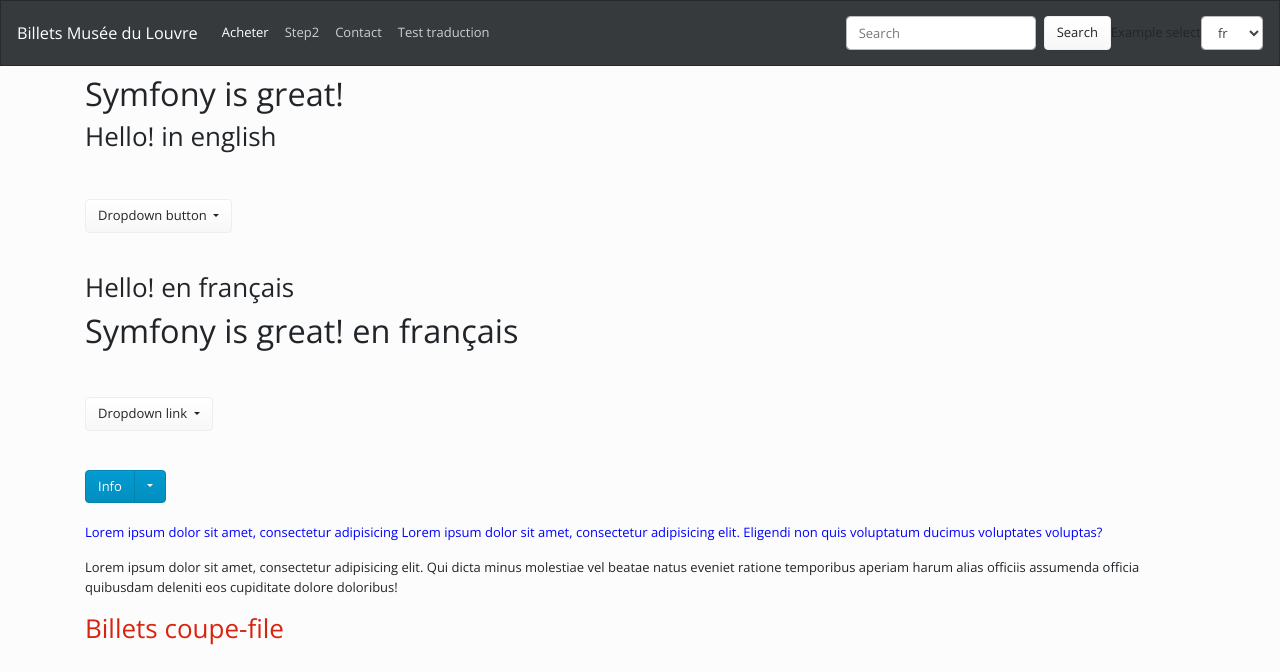
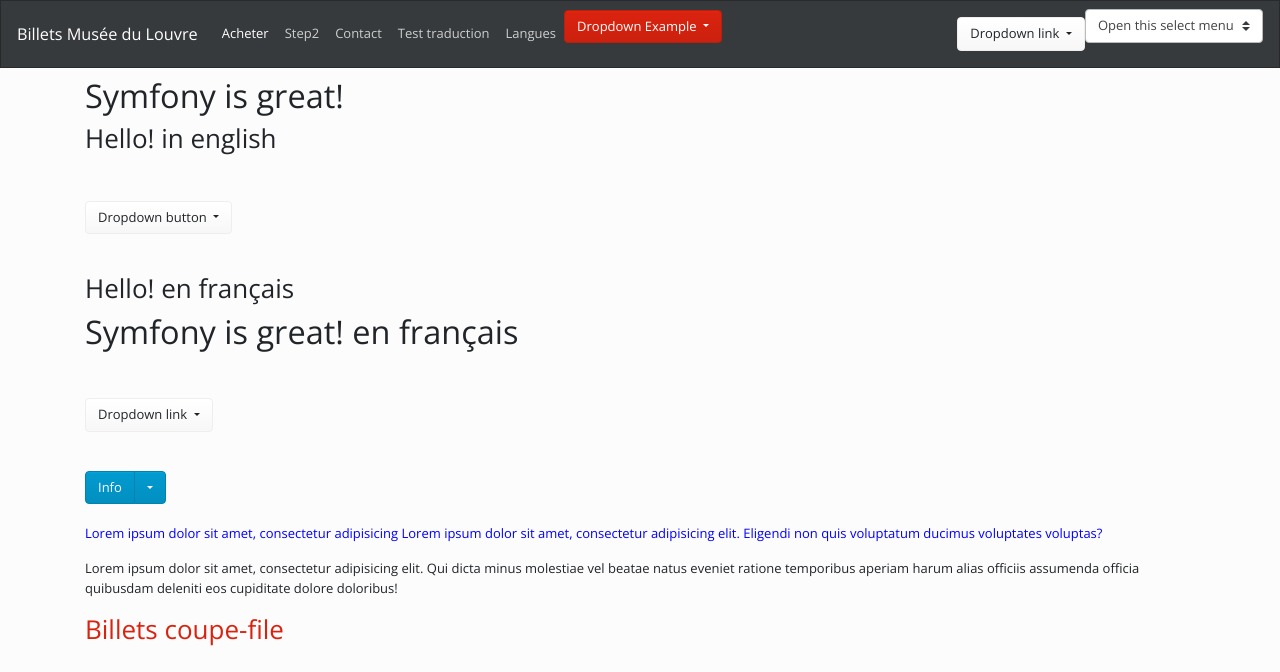
Before and after one commit to olpok/p4, a Symfony app: template templates/advert/home.html.twig in a window 1280 px wide. Shown: the top 672 px of the page. Run offline with Twig, Linux system fonts and the light colour scheme; the template is opened without the code that fills it, so the values that code supplies are empty; some libraries are stand-ins or nearby versions.

Commit message:
Experimenting with navbar

```diff
--- a/templates/base.html.twig
+++ b/templates/base.html.twig
@@ -3,14 +3,21 @@
     <head>
         <meta charset="UTF-8">
         <title>{% block title %}Billets Musée du Louvre{% endblock %}</title>
+        {% block stylesheets %}
+        <link rel="stylesheet"
+        href="https://bootswatch.com/4/simplex/bootstrap.min.css">
+        <link rel="stylesheet"
+        href="https://bootswatch.com/4/simplex/_bootswatch.scss">
+        <link rel="stylesheet"
+        href="https://bootswatch.com/4/simplex/_variables.scss">
 
         <link rel="stylesheet"
-        href="https://bootswatch.com/4/simplex/bootstrap.min.css">
+        href="css/style.css">
         <script
         src="https://code.jquery.com/jquery-3.4.1.min.js"
         integrity="sha256-CSXorXvZcTkaix6Yvo6HppcZGetbYMGWSFlBw8HfCJo="
         crossorigin="anonymous"></script>
-        {% block stylesheets %}{% endblock %}
+        {% endblock %}
     </head>
     <body>
         <nav class="navbar navbar-expand-lg navbar-dark bg-dark">
@@ -33,7 +40,59 @@
                     <li class="nav-item">
                         <a class="nav-link" href="{{ path ('traduction') }}">Test traduction</a>
                     </li>
+                    <li class="nav-item">
+                        <a class="nav-link" href="{{ path ('traduction') }}">Langues</a>
+                    </li>
+                    <li class="dropdown">
+                        <button class="btn btn-primary dropdown-toggle" type="button"
+                        data-toggle="dropdown">Dropdown Example
+                        <span class="caret"></span></button>
+                        <ul class="dropdown-menu">
+                            <li><a  class="dropdown-item" href="en">en</a></li>
+                            <li><a  class="dropdown-item" href="fr">fr</a></li>
+                        </ul>
+                    </li>
+
                 </ul>
+                <!-- Dropdown -->
+                <div class="dropdown">
+                        <a class="btn btn-secondary dropdown-toggle" href="en" role="button" id="dropdownMenuLink" data-toggle="dropdown" aria-haspopup="true" aria-expanded="false">
+                            Dropdown link
+                        </a>
+                        <div class="dropdown-menu" aria-labelledby="dropdownMenuLink">
+                            <a class="dropdown-item" href="en">Action</a>
+                            <a class="dropdown-item" href="fr">Another action</a>
+                        </div>
+                </div>
+
+                <br/> <br/>
+
+				<div class="form-group">
+                    <select class="custom-select">
+                    <option selected="">Open this select menu</option>
+                    <option value="1">One<a class="dropdown-item" href="fr">fr</a></option>
+
+                    <option value="2">Two</option>
+                    <option value="3">Three</option>
+                    </select>
+                </div>
+
+<!--
+                <div class="btn-group" role="group" aria-label="Button group with nested dropdown">
+                    <button type="button" class="btn btn-info">Info</button>
+                    <div class="btn-group" role="group">
+                        <button id="btnGroupDrop3" type="button" class="btn btn-info dropdown-toggle"
+                        data-toggle="dropdown" aria-haspopup="true" aria-expanded="false"></button>
+                            <div class="dropdown-menu" aria-labelledby="btnGroupDrop3" x-placement="bottom-start"
+                            style="position: absolute; will-change: transform; top: 0px; left: 0px;
+                            transform: translate3d(0px, 33px, 0px);">
+                                <a class="dropdown-item" href="fr">fr</a>
+                                <a class="dropdown-item" href="en">en</a>
+                            </div>
+                    </div>
+                </div>
+
+
 
                 <form class="form-inline my-2 my-lg-0">
                     <input class="form-control mr-sm-2" type="text" placeholder="Search">
@@ -45,10 +104,10 @@
                     <label for="exampleSelect1">Example select</label>
                         <select class="form-control" id="exampleSelect1">
                             <option value="french">fr</option>
-                            <option value="english">en</option>
+                            <option  value="english">en</option>
                         </select>
                     </div>
-                </form>
+                </form>  -->
 
             </div>
         </nav>
```
